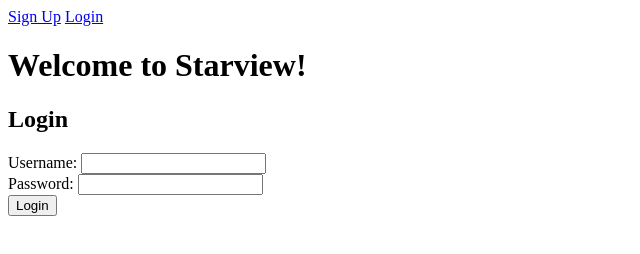
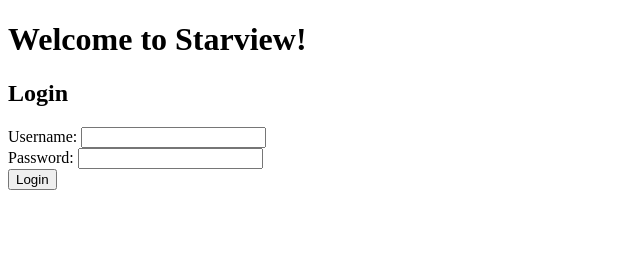
Before and after one commit to kontrollz/CS120-FinalProject, a website: page public/login.html in a window 1280 px wide. Shown: the whole page, without its empty margins (0-640 px from the left). Drawn offline with Linux system fonts and the light colour scheme.

Commit message:
removed dummy header from login page

```diff
--- a/public/login.html
+++ b/public/login.html
@@ -24,7 +24,7 @@
 
    <div id="footer"></div>
 
-   <script src="js/loadPartials.js"></script>
+   <!-- <script src="js/loadPartials.js"></script> -->
    <script src="js/auth.js"></script>
 </body>
 </html>
```
